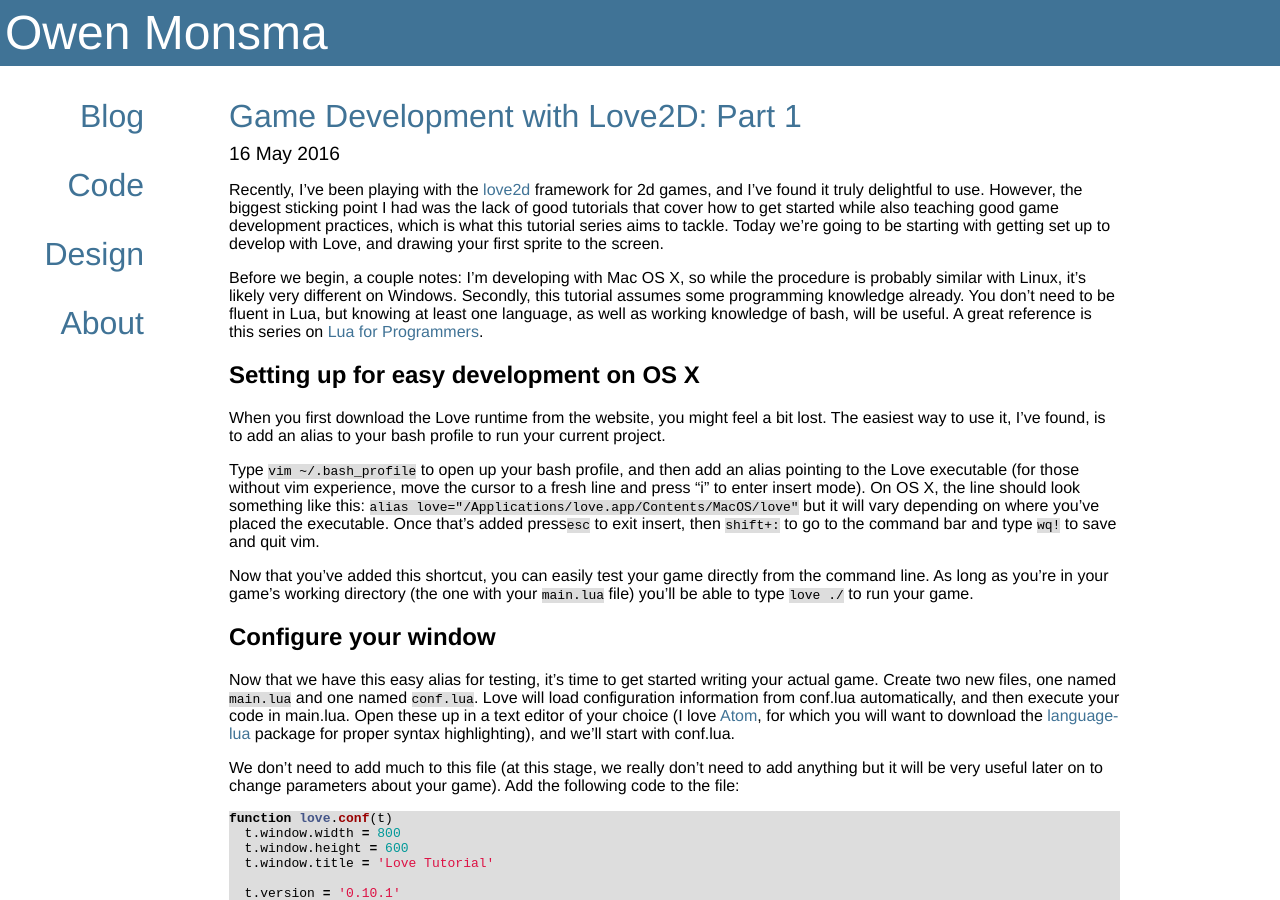
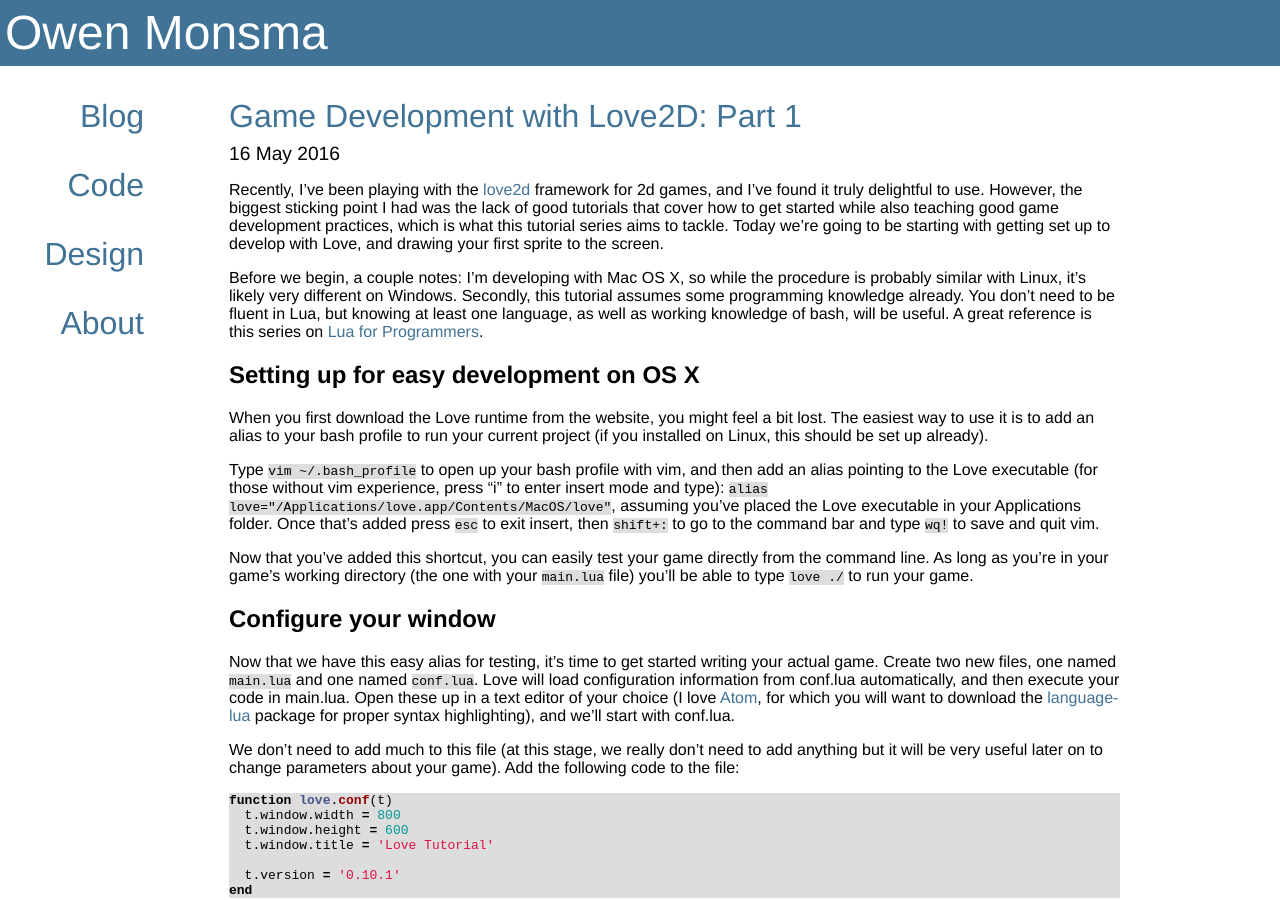
Before and after one commit to darkfire613/darkfire613.github.io, a Jekyll site: the page built from _posts/2016-05-16-love-tutorial-1.md, in a window 1280 px wide and 900 px high. Built offline with Jekyll 4.4.1, drawn with Linux system fonts in a browser that asks for light colours.

Commit message:
typos and general grammatical flow

```diff
--- a/_posts/2016-05-16-love-tutorial-1.md
+++ b/_posts/2016-05-16-love-tutorial-1.md
@@ -9,9 +9,9 @@ Before we begin, a couple notes: I'm developing with Mac OS X, so while the proc
 
 ## Setting up for easy development on OS X
 
-When you first download the Love runtime from the website, you might feel a bit lost. The easiest way to use it, I've found, is to add an alias to your bash profile to run your current project.
+When you first download the Love runtime from the website, you might feel a bit lost. The easiest way to use it is to add an alias to your bash profile to run your current project (if you installed on Linux, this should be set up already).
 
-Type `vim ~/.bash_profile` to open up your bash profile, and then add an alias pointing to the Love executable (for those without vim experience, move the cursor to a fresh line and press "i" to enter insert mode). On OS X, the line should look something like this: `alias love="/Applications/love.app/Contents/MacOS/love"` but it will vary depending on where you've placed the executable. Once that's added press`esc` to exit insert, then `shift+:` to go to the command bar and type `wq!` to save and quit vim.
+Type `vim ~/.bash_profile` to open up your bash profile with vim, and then add an alias pointing to the Love executable (for those without vim experience, press "i" to enter insert mode and type): `alias love="/Applications/love.app/Contents/MacOS/love"`, assuming you've placed the Love executable in your Applications folder. Once that's added press `esc` to exit insert, then `shift+:` to go to the command bar and type `wq!` to save and quit vim.
 
 Now that you've added this shortcut, you can easily test your game directly from the command line. As long as you're in your game's working directory (the one with your `main.lua` file) you'll be able to type `love ./` to run your game.
 
```
